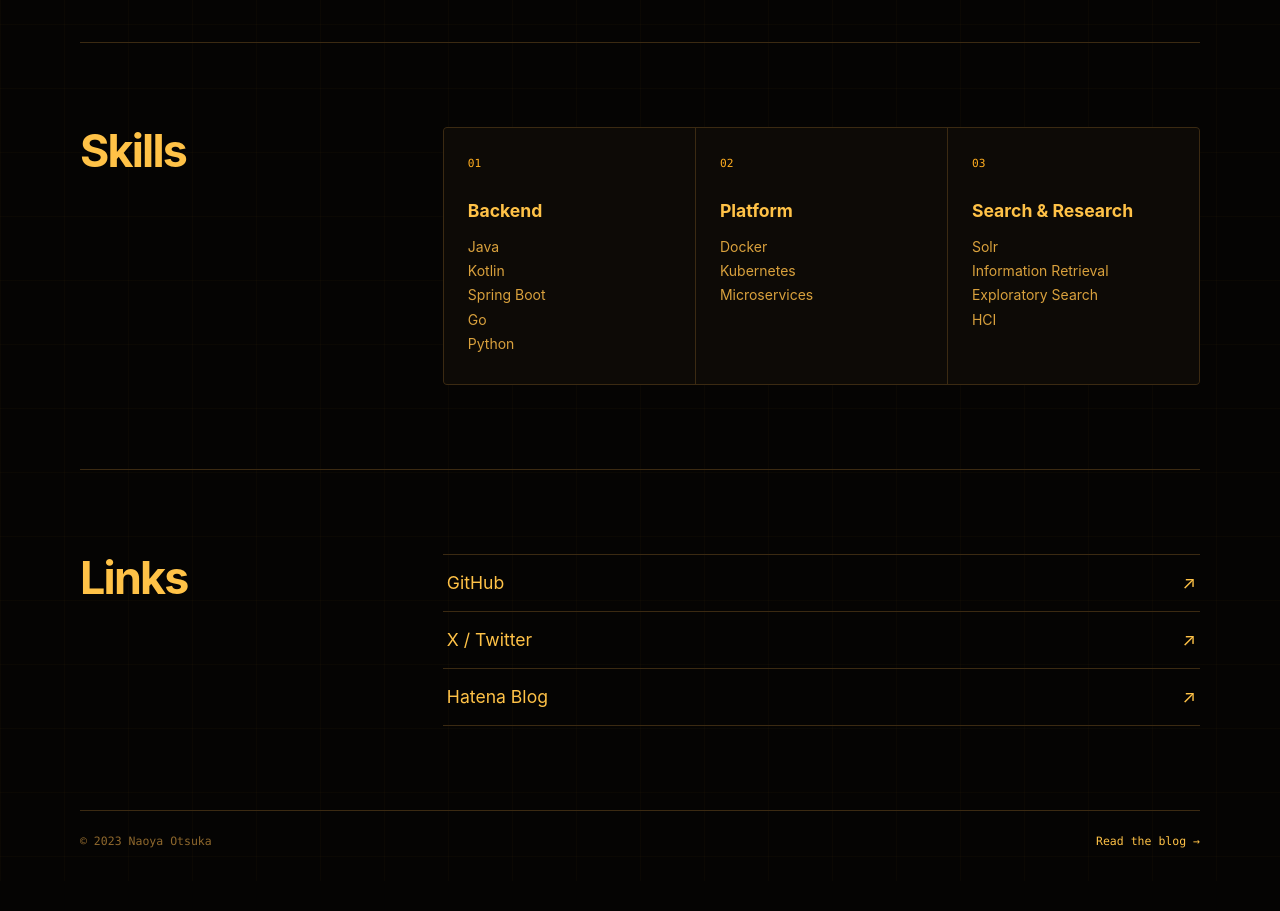
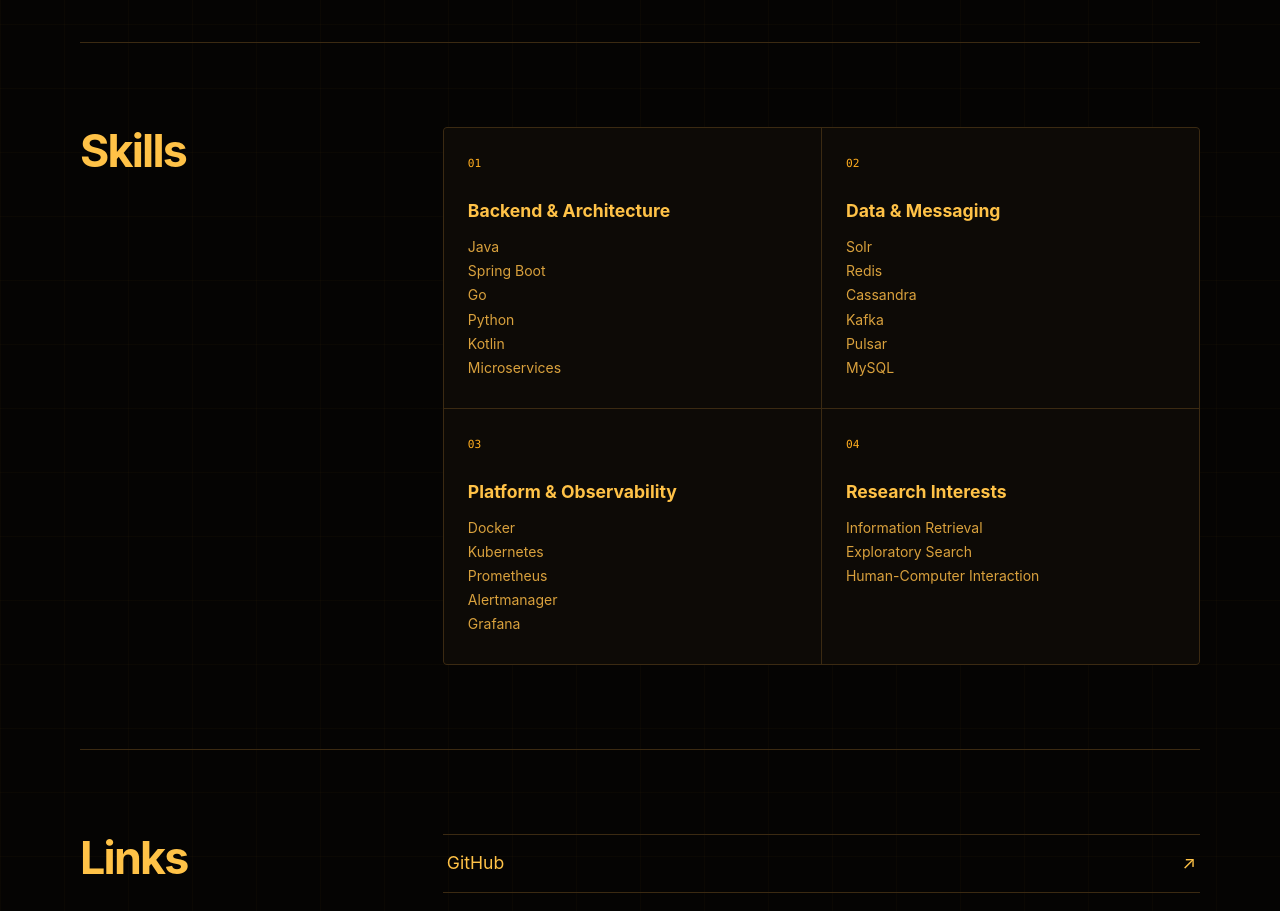
Before and after one commit to otknoy/otknoy.github.io, a Next.js app: page / in a window 1280 px wide. Shown: the part 1000-1911 px from the top of the page. Before the commit the page ends 1881 px from the top, so only its background shows below. Built offline with nearby package versions, Linux system fonts and the light colour scheme.

Commit message:
feat: reorganize profile skills

```diff
--- a/app/page.module.css
+++ b/app/page.module.css
@@ -131,7 +131,7 @@
 
 .skillGrid {
   display: grid;
-  grid-template-columns: repeat(3, 1fr);
+  grid-template-columns: repeat(2, minmax(0, 1fr));
   gap: 1px;
   overflow: hidden;
   border: 1px solid var(--line);
@@ -212,10 +212,6 @@
     padding: 64px 0;
   }
 
-  .skillGrid {
-    grid-template-columns: repeat(2, minmax(0, 1fr));
-  }
-
   .skillCard {
     min-height: auto;
   }
--- a/app/page.tsx
+++ b/app/page.tsx
@@ -4,16 +4,44 @@
 
 const skills = [
   {
-    title: 'Backend',
-    items: ['Java', 'Kotlin', 'Spring Boot', 'Go', 'Python'],
+    title: 'Backend & Architecture',
+    items: [
+      'Java',
+      'Spring Boot',
+      'Go',
+      'Python',
+      'Kotlin',
+      'Microservices',
+    ],
   },
   {
-    title: 'Platform',
-    items: ['Docker', 'Kubernetes', 'Microservices'],
+    title: 'Data & Messaging',
+    items: [
+      'Solr',
+      'Redis',
+      'Cassandra',
+      'Kafka',
+      'Pulsar',
+      'MySQL',
+    ],
   },
   {
-    title: 'Search & Research',
-    items: ['Solr', 'Information Retrieval', 'Exploratory Search', 'HCI'],
+    title: 'Platform & Observability',
+    items: [
+      'Docker',
+      'Kubernetes',
+      'Prometheus',
+      'Alertmanager',
+      'Grafana',
+    ],
+  },
+  {
+    title: 'Research Interests',
+    items: [
+      'Information Retrieval',
+      'Exploratory Search',
+      'Human-Computer Interaction',
+    ],
   },
 ]
 
```
Also changed, not shown: 1 other file (tests, documents, lock files or other folders).
